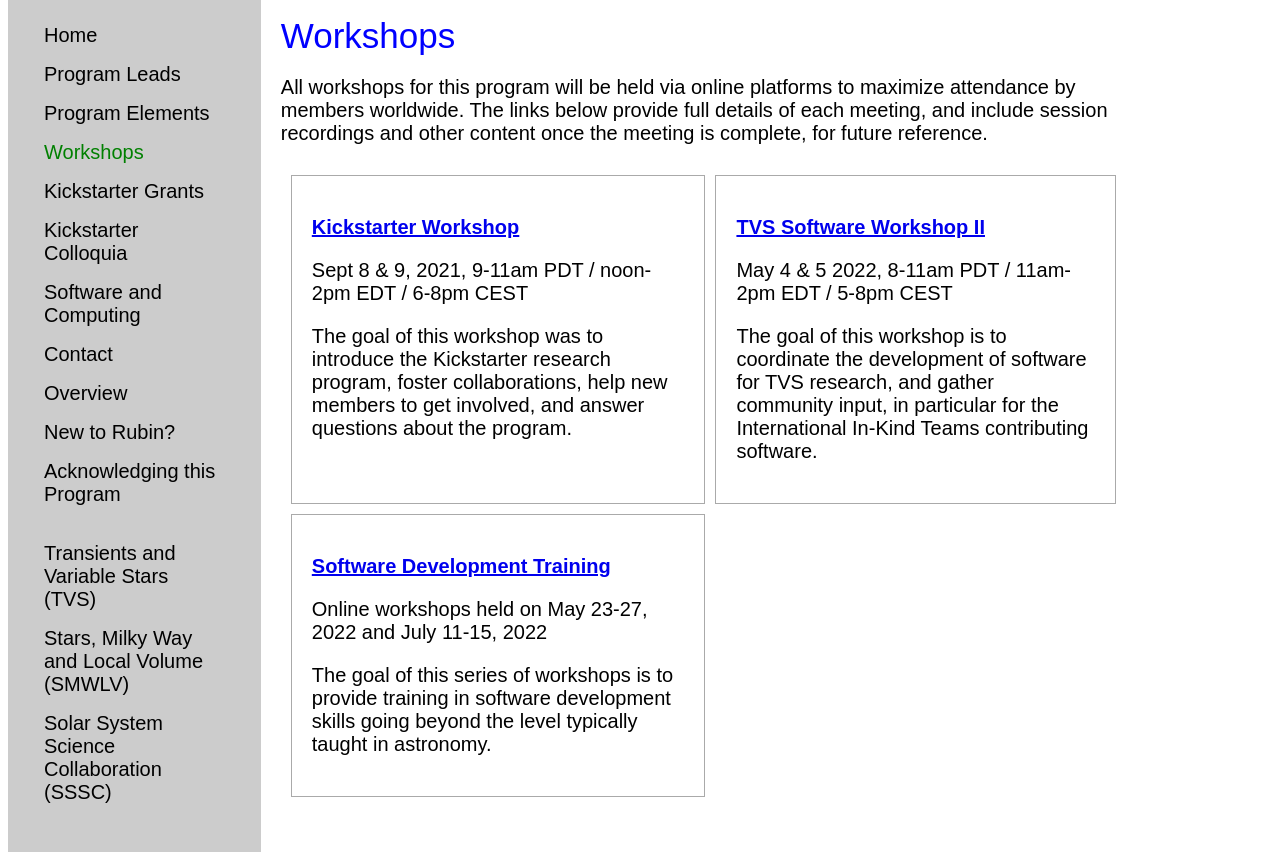
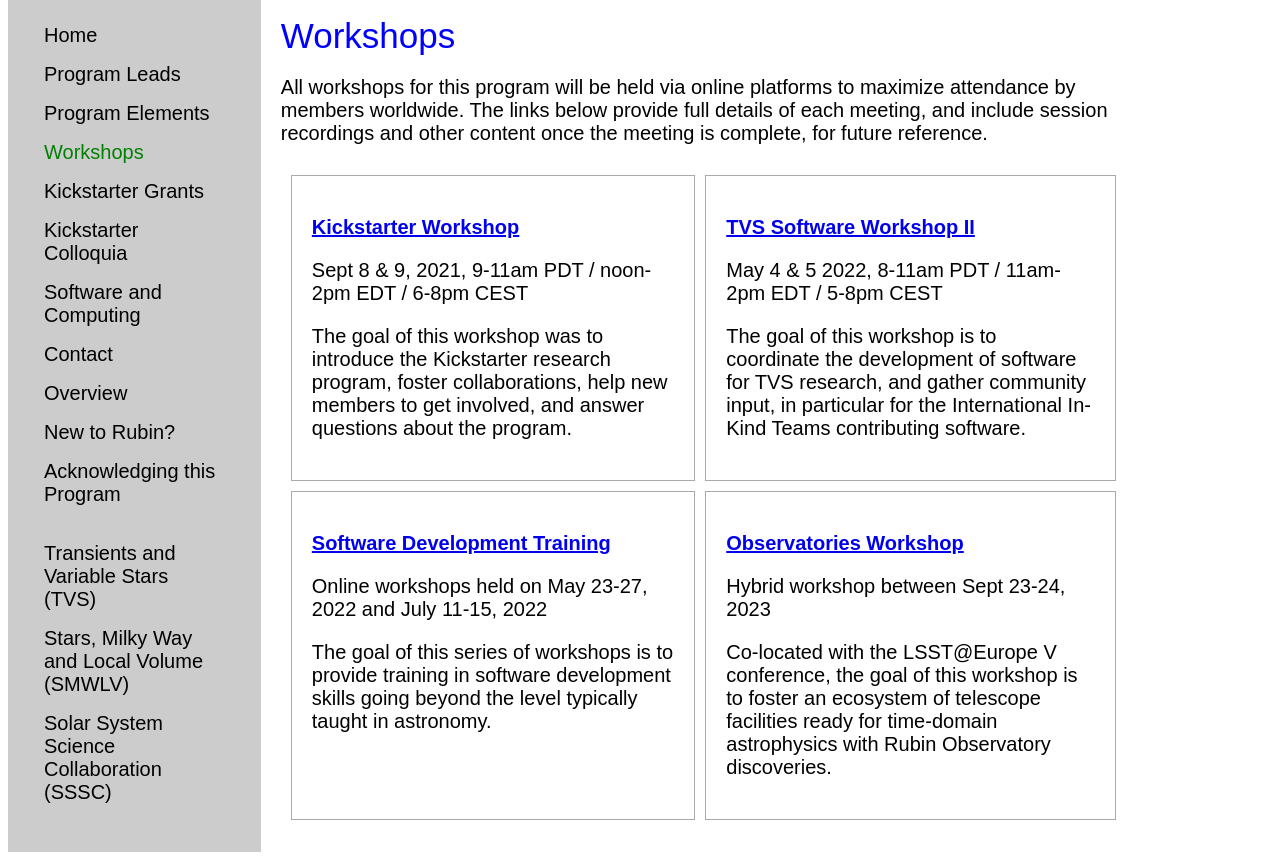
Before and after one commit to lsst-sci-prep/lsst-sci-prep.github.io, a Jekyll site: the page built from online_workshops.html, in a window 1280 px wide and 900 px high, scrolled down 957 px, cut to the strip 40-900 px from the top of the window. Built offline with Jekyll 4.4.1, drawn with Linux system fonts in a browser that asks for light colours.

Commit message:
Added Observatories Workshop to workshop page

```diff
--- a/online_workshops.html
+++ b/online_workshops.html
@@ -28,4 +28,11 @@ title: Program Elements
           software development skills going beyond the level typically taught in
           astronomy.</p>
       </div>
+        <div>
+        		<h3><a href="https://www.lssteu5.eu/en/observatories_workshop/32/17">Observatories Workshop</a></h3>
+            <p>Hybrid workshop between Sept 23-24, 2023</p>
+            <p>Co-located with the LSST@Europe V conference, the goal of this workshop
+            is to foster an ecosystem of telescope facilities ready for time-domain
+          astrophysics with Rubin Observatory discoveries.</p>
+        </div>
 </div>
```
